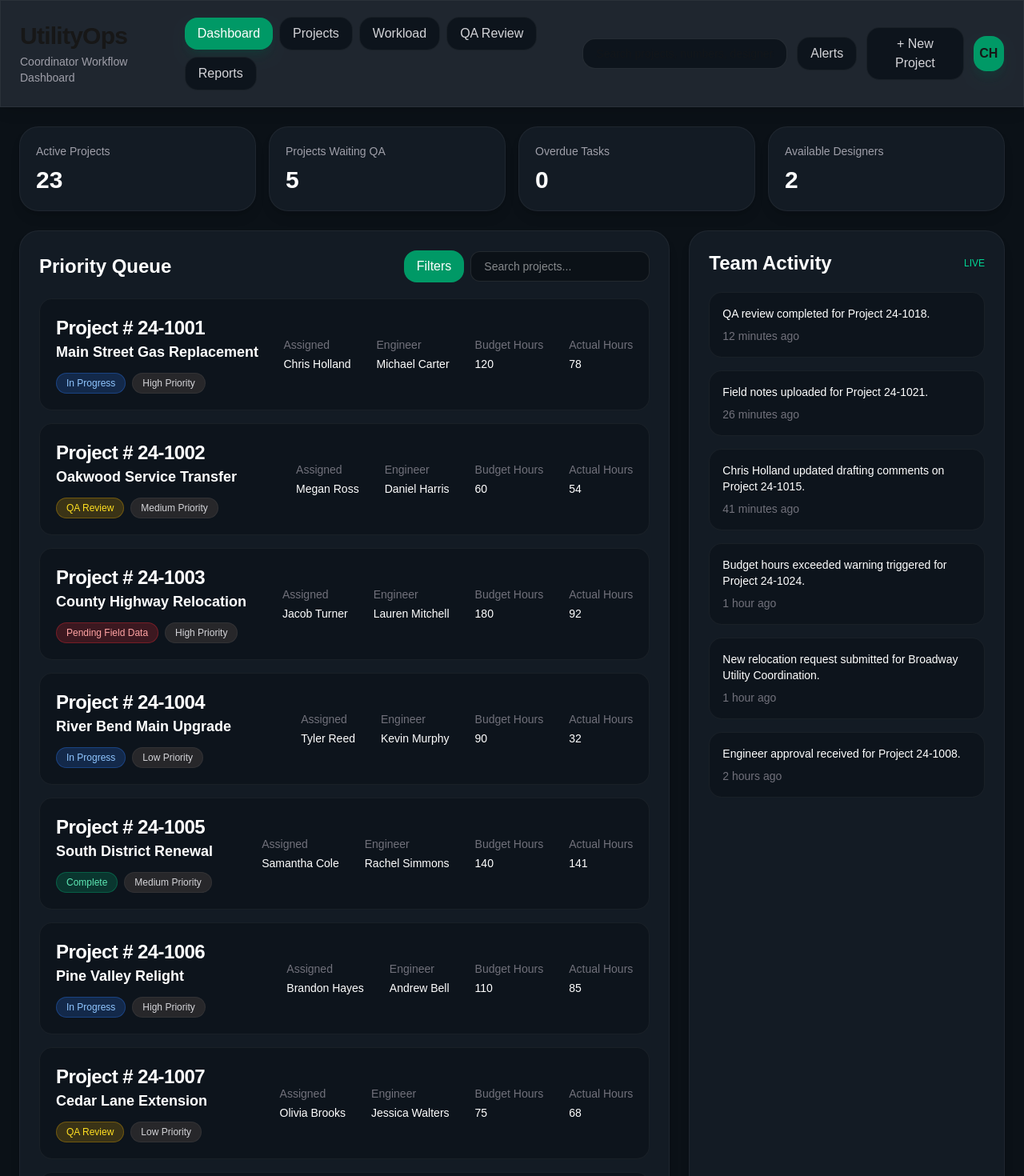
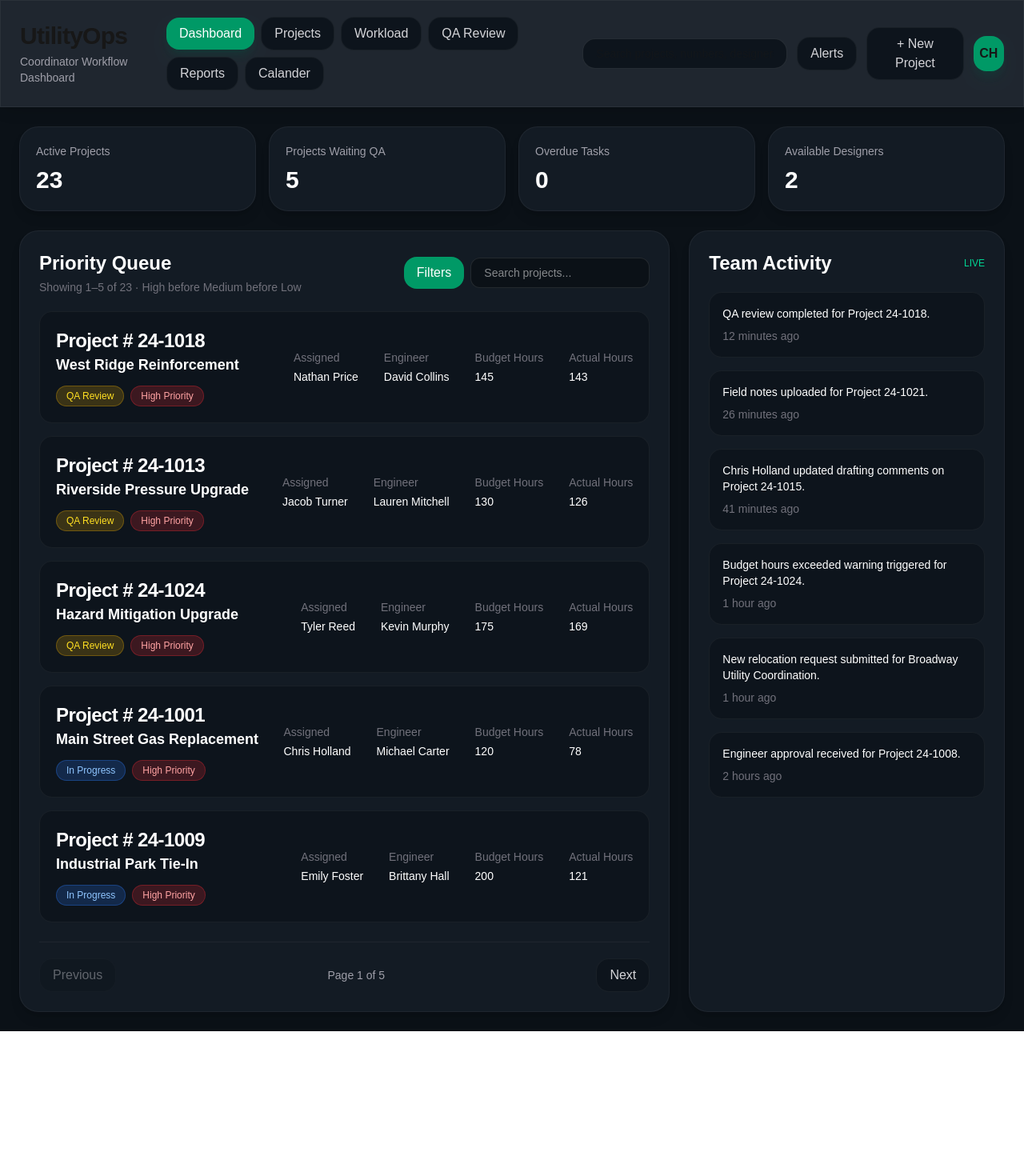
Before and after one commit to Christopher-Holland/workload-tracker, a Next.js app: page / in a window 1280 px wide. Shown: the top 1470 px of the page at 80% size. After the commit the page ends 1289 px from the top, so only its background shows below. Built offline with nearby package versions, Linux system fonts and the light colour scheme.

Commit message:
feat: Pagination added on the dashboard page to navigate project list. Projects default sorted by priority level now. Calander added to topbar and generic page added as placeholder

```diff
--- /dev/null
+++ b/app/calander/page.tsx
@@ -0,0 +1,9 @@
+"use client";
+
+export default function Calander() {
+    return (
+        <div className="min-h-screen bg-[#0b1117] text-white p-6">
+            <h1>Calander</h1>
+        </div>
+    );
+}
--- a/app/components/topbar.tsx
+++ b/app/components/topbar.tsx
@@ -59,6 +59,8 @@ export default function Topbar() {
                     <NavigationButton href="/qa-review">QA Review</NavigationButton>
 
                     <NavigationButton href="/reports">Reports</NavigationButton>
+
+                    <NavigationButton href="/calander">Calander</NavigationButton>
                 </div>
 
                 {/* Right Side */}
--- a/app/page.tsx
+++ b/app/page.tsx
@@ -1,9 +1,15 @@
+"use client";
+
+import { useMemo, useState } from "react";
 import activity from "@/app/data/activity.json";
 import drafters from "@/app/data/drafters.json";
 import engineers from "@/app/data/engineers.json";
 import projects from "@/app/data/projects.json";
 
 type Project = (typeof projects)[number];
+type PageSize = 5 | 10;
+
+const PRIORITY_ORDER: Project["priority"][] = ["High", "Medium", "Low"];
 
 function drafterForProject(projectId: number) {
   return drafters[(projectId - 1) % drafters.length];
@@ -11,6 +17,19 @@ function drafterForProject(projectId: number) {
 
 function engineerForProject(projectId: number) {
   return engineers[(projectId - 1) % engineers.length];
+}
+
+function sortByDueDate(projectsList: Project[]) {
+  return [...projectsList].sort(
+    (a, b) => new Date(a.dueDate).getTime() - new Date(b.dueDate).getTime()
+  );
+}
+
+/** High tier first, then Medium, then Low — each tier sorted by due date. */
+function buildPriorityQueue(activeProjects: Project[]) {
+  return PRIORITY_ORDER.flatMap((priority) =>
+    sortByDueDate(activeProjects.filter((p) => p.priority === priority))
+  );
 }
 
 function buildStats(projectList: Project[]) {
@@ -40,10 +59,7 @@ function buildStats(projectList: Project[]) {
   ];
 }
 
-export default function UtilityProjectManagerPrototype() {
-  const stats = buildStats(projects);
-
-  const getStatusColor = (status: string) => {
+function getStatusColor(status: string) {
   switch (status) {
     case "In Progress":
       return "bg-blue-500/20 text-blue-300 border-blue-500/30";
@@ -60,7 +76,55 @@ export default function UtilityProjectManagerPrototype() {
     default:
       return "bg-zinc-500/20 text-zinc-300 border-zinc-500/30";
   }
-  };
+}
+
+function getPriorityColor(priority: Project["priority"]) {
+  switch (priority) {
+    case "High":
+      return "bg-red-500/20 text-red-300 border-red-500/30";
+    case "Medium":
+      return "bg-amber-500/20 text-amber-300 border-amber-500/30";
+    case "Low":
+      return "bg-zinc-500/20 text-zinc-300 border-zinc-500/30";
+  }
+}
+
+export default function UtilityProjectManagerPrototype() {
+  const [page, setPage] = useState(1);
+  const [pageSize, setPageSize] = useState<PageSize>(5);
+
+  const stats = buildStats(projects);
+
+  const activeProjects = useMemo(
+    () => projects.filter((p) => p.status !== "Complete"),
+    []
+  );
+
+  const priorityQueue = useMemo(
+    () => buildPriorityQueue(activeProjects),
+    [activeProjects]
+  );
+
+  const totalPages = Math.max(1, Math.ceil(priorityQueue.length / pageSize));
+  const currentPage = Math.min(page, totalPages);
+
+  const displayedProjects = useMemo(() => {
+    const start = (currentPage - 1) * pageSize;
+    return priorityQueue.slice(start, start + pageSize);
+  }, [priorityQueue, currentPage, pageSize]);
+
+  const rangeStart =
+    priorityQueue.length === 0 ? 0 : (currentPage - 1) * pageSize + 1;
+  const rangeEnd = Math.min(currentPage * pageSize, priorityQueue.length);
+
+  function goToPage(nextPage: number) {
+    setPage(Math.max(1, Math.min(nextPage, totalPages)));
+  }
+
+  function changePageSize(size: PageSize) {
+    setPageSize(size);
+    setPage(1);
+  }
 
   return (
     <div className="min-h-screen bg-[#0b1117] text-white p-6">
@@ -82,9 +146,17 @@ export default function UtilityProjectManagerPrototype() {
         <div className="grid grid-cols-1 xl:grid-cols-3 gap-6">
           {/* Project Table */}
           <div className="xl:col-span-2 bg-[#131b24] border border-white/5 rounded-3xl p-6 shadow-lg">
-            <div className="flex items-center justify-between mb-5">
+            <div className="flex flex-col sm:flex-row sm:items-center sm:justify-between gap-4 mb-5">
+              <div>
                 <h2 className="text-2xl font-semibold">Priority Queue</h2>
-              <div className="flex items-center gap-2">
+                <p className="text-sm text-zinc-500 mt-1">
+                  {priorityQueue.length === 0
+                    ? "No active projects"
+                    : `Showing ${rangeStart}–${rangeEnd} of ${priorityQueue.length} · High before Medium before Low`}
+                </p>
+              </div>
+              <div className="flex flex-wrap items-center gap-2">
+
                 <button className="px-4 py-2 rounded-2xl bg-emerald-600 hover:bg-emerald-500 transition font-medium">
                   Filters
                 </button>
@@ -96,13 +168,15 @@ export default function UtilityProjectManagerPrototype() {
             </div>
 
             <div className="space-y-4">
-              {projects.map((project) => (
+              {displayedProjects.map((project) => (
                 <div
                   key={project.id}
                   className="bg-[#0d141c] border border-white/5 rounded-2xl p-5 flex flex-col lg:flex-row lg:items-center justify-between gap-4 hover:border-emerald-500/30 transition"
                 >
                   <div>
-                    <p className="text-2xl font-bold tracking-tight">Project # {project.projectNumber}</p>
+                    <p className="text-2xl font-bold tracking-tight">
+                      Project # {project.projectNumber}
+                    </p>
                     <p className="text-lg font-semibold">{project.name}</p>
                     <div className="flex flex-wrap gap-2 mt-3">
                       <span
@@ -112,8 +186,11 @@ export default function UtilityProjectManagerPrototype() {
                       >
                         {project.status}
                       </span>
-
-                      <span className="px-3 py-1 rounded-full text-xs bg-zinc-800 text-zinc-300 border border-white/5">
+                      <span
+                        className={`px-3 py-1 rounded-full text-xs border ${getPriorityColor(
+                          project.priority
+                        )}`}
+                      >
                         {project.priority} Priority
                       </span>
                     </div>
@@ -124,7 +201,6 @@ export default function UtilityProjectManagerPrototype() {
                       <p className="text-zinc-500">Assigned</p>
                       <p className="font-medium mt-1">{drafterForProject(project.id)}</p>
                     </div>
-
                     <div>
                       <p className="text-zinc-500">Engineer</p>
                       <p className="font-medium mt-1">{engineerForProject(project.id)}</p>
@@ -141,6 +217,30 @@ export default function UtilityProjectManagerPrototype() {
                 </div>
               ))}
             </div>
+
+            {priorityQueue.length > pageSize && (
+              <div className="flex items-center justify-between mt-6 pt-5 border-t border-white/5">
+                <button
+                  onClick={() => goToPage(currentPage - 1)}
+                  disabled={currentPage === 1}
+                  className="px-4 py-2 rounded-2xl bg-[#0d141c] border border-white/5 text-zinc-300 hover:bg-zinc-800 transition disabled:opacity-40 disabled:pointer-events-none"
+                >
+                  Previous
+                </button>
+
+                <p className="text-sm text-zinc-400">
+                  Page {currentPage} of {totalPages}
+                </p>
+
+                <button
+                  onClick={() => goToPage(currentPage + 1)}
+                  disabled={currentPage === totalPages}
+                  className="px-4 py-2 rounded-2xl bg-[#0d141c] border border-white/5 text-zinc-300 hover:bg-zinc-800 transition disabled:opacity-40 disabled:pointer-events-none"
+                >
+                  Next
+                </button>
+              </div>
+            )}
           </div>
 
           {/* Activity Feed */}
--- a/app/workload/page.tsx
+++ b/app/workload/page.tsx
@@ -1,9 +1,9 @@
 "use client";
 
 export default function WorkloadPage() {
-    return (
-        <div className="min-h-screen bg-[#0b1117] text-white p-6">
-            <h1>Workload</h1>
-        </div>
-    );
+  return (
+    <div className="min-h-screen bg-[#0b1117] text-white p-6">
+      <h1 className="text-3xl font-bold tracking-tight">Workload</h1>
+    </div>
+  );
 }
```
Lines whose indentation alone changed are shown as unchanged.
